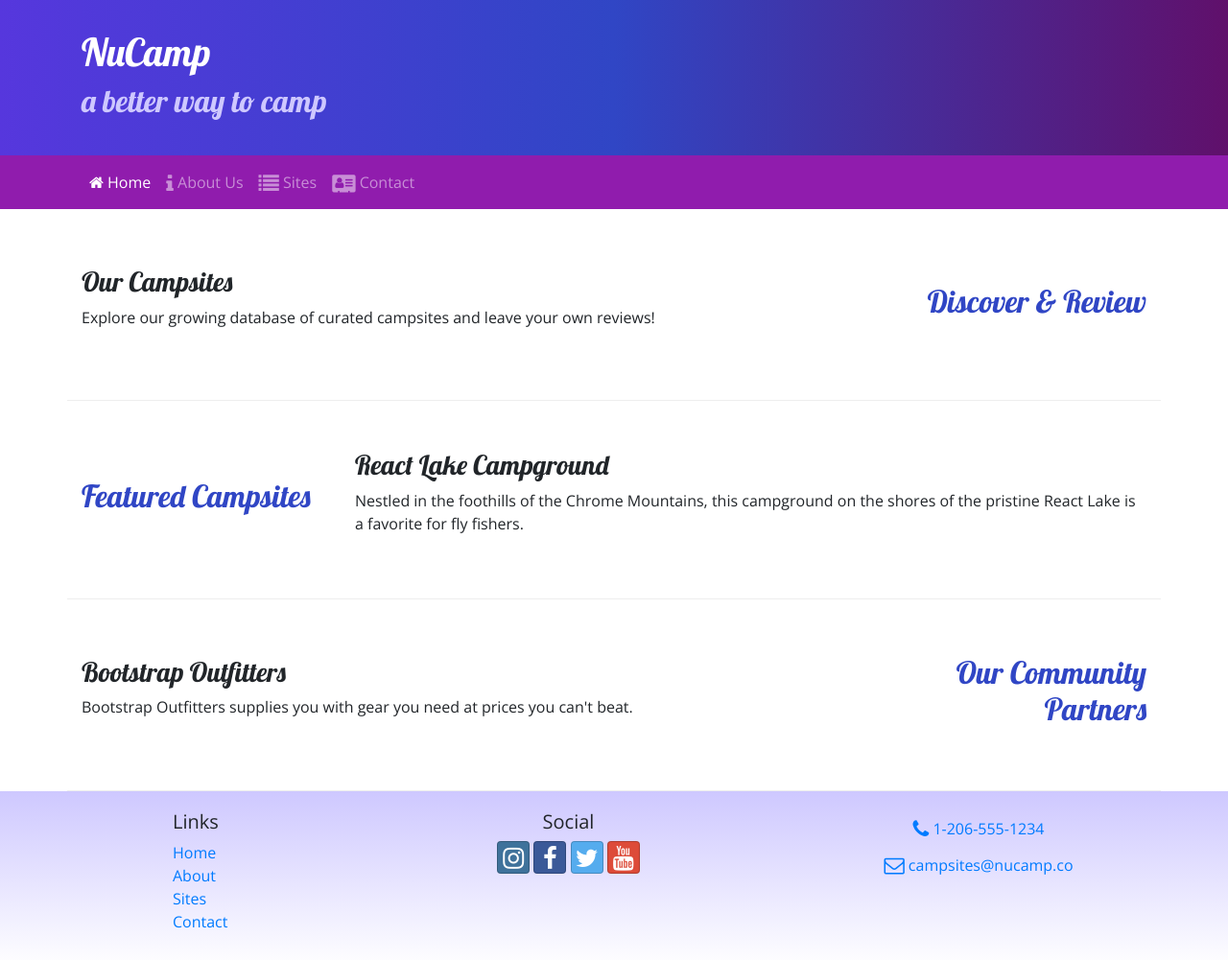
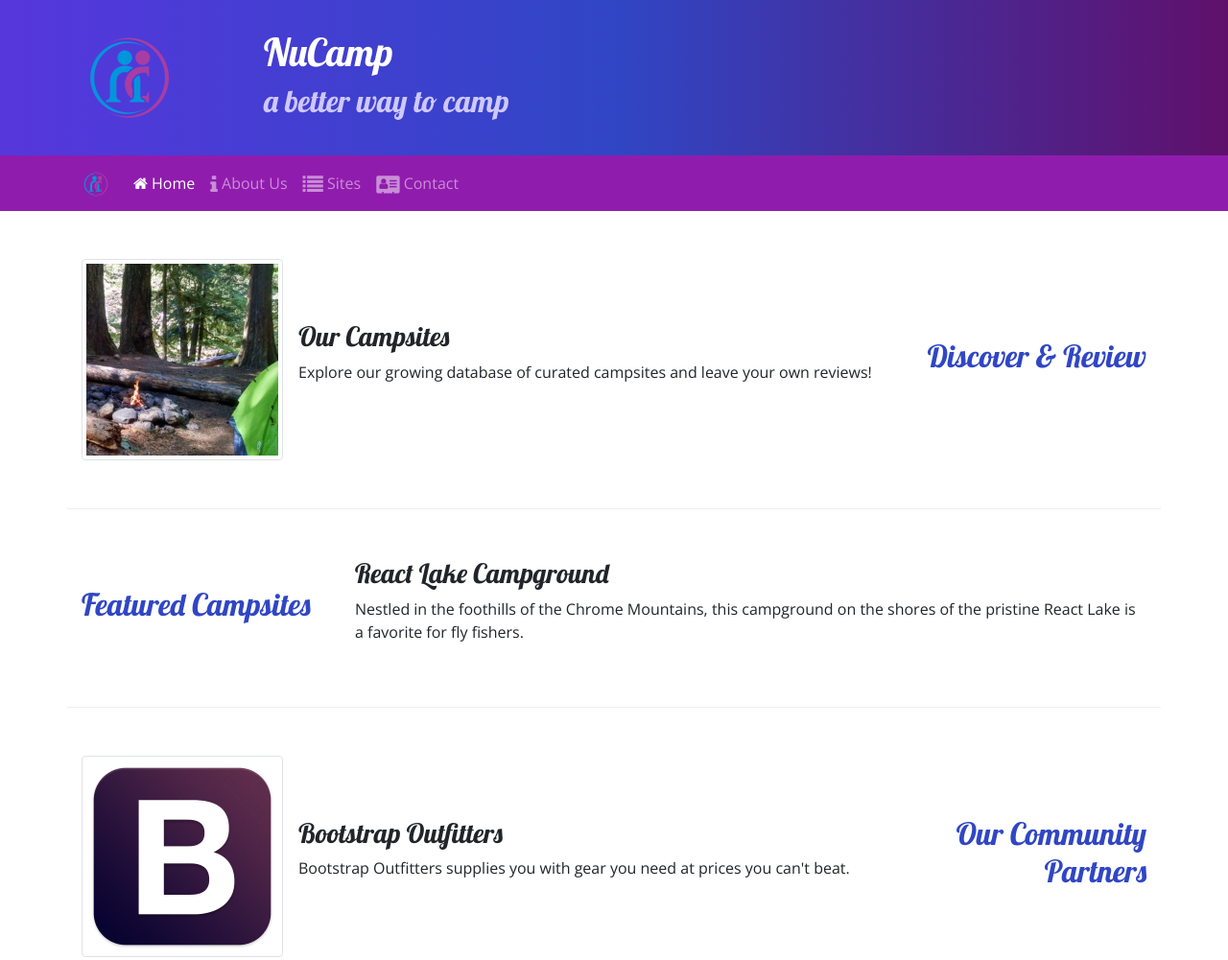
Before and after one commit to aliselmes/nucampsite, a website: page index.html in a window 1280 px wide. Shown: the top 1001 px of the page at 96% size. Drawn offline with nearby package versions, Linux system fonts and the light colour scheme.

Commit message:
Images and Media

```diff
--- a/index.html
+++ b/index.html
@@ -23,6 +23,9 @@
     <header class="jumbotron jumbotron-fluid">
         <div class="container">
             <div class="row">
+                <div class="col-4 col-sm-3 col-md-2 align-self-center">
+                    <img src="img/logo.png" class="img-fluid" alt="Nucamp Logo">
+                </div>
                 <div class = "col">
                     <h1>NuCamp</h1>
                     <h2>a better way to camp</h2>
@@ -33,7 +36,8 @@
 
     <nav class="navbar navbar-expand-sm navbar-dark sticky-top">
         <div class="container">
-            <button class="navbar-toggler ml-auto" type="button" data-toggle="collapse" data-target="#nucampNavbar">
+            <a class="navbar-brand" href="#"><img src="img/logo.png" height="30" width="30" alt="Nucamp Logo"></a>
+            <button class="navbar-toggler" type="button" data-toggle="collapse" data-target="#nucampNavbar">
                 <span class="navbar-toggler-icon"></span>
             </button>
             <div class="collapse navbar-collapse" id="nucampNavbar">
@@ -53,8 +57,13 @@
                 <h2 class="text-sm-right">Discover & Review</h2>
             </div>
             <div class="col">
-                <h3>Our Campsites</h3>
-                <p class="d-none d-sm-block">Explore our growing database of curated campsites and leave your own reviews!</p>
+                <div class="media">
+                    <img class="d-flex mr-3 img-thumbnail" src="img/breadcrumb-trail-thumb.jpg" alt="Breadcrumb Trail thumbnail" />
+                    <div class="media-body align-self-center">
+                        <h3>Our Campsites</h3>
+                        <p class="d-none d-sm-block">Explore our growing database of curated campsites and leave your own reviews!</p>
+                    </div>
+                </div>
             </div>
         </div>
 
@@ -73,8 +82,13 @@
                 <h2 class="text-sm-right">Our Community Partners</h2>
             </div>
             <div class="col">
-                <h3>Bootstrap Outfitters</h3>
-                <p class="d-none d-sm-block">Bootstrap Outfitters supplies you with gear you need at prices you can't beat.</p>
+                <div class="media">
+                    <img class="d-flex mr-3 img-thumbnail" src="img/bootstrap-thumb.png" alt="Bootstrap Outfitters" />
+                    <div class="media-body align-self-center">
+                        <h3>Bootstrap Outfitters</h3>
+                        <p class="d-none d-sm-block">Bootstrap Outfitters supplies you with gear you need at prices you can't beat.</p>
+                    </div>
+                </div>
             </div>
         </div>
     </div>
```
Also changed, not shown: aboutus.html (+6 -2 lines), contactus.html (+5 -1 lines), img/bootstrap-thumb.png (added), img/breadcrumb-trail-thumb.jpg (added), img/breadcrumb-trail.jpg (added), img/chrome-river-thumb.jpg (added), img/chrome-river.jpg (added), img/logo.png (added), img/react-lake-thumb.jpg (added), img/react-lake.jpg (added).
